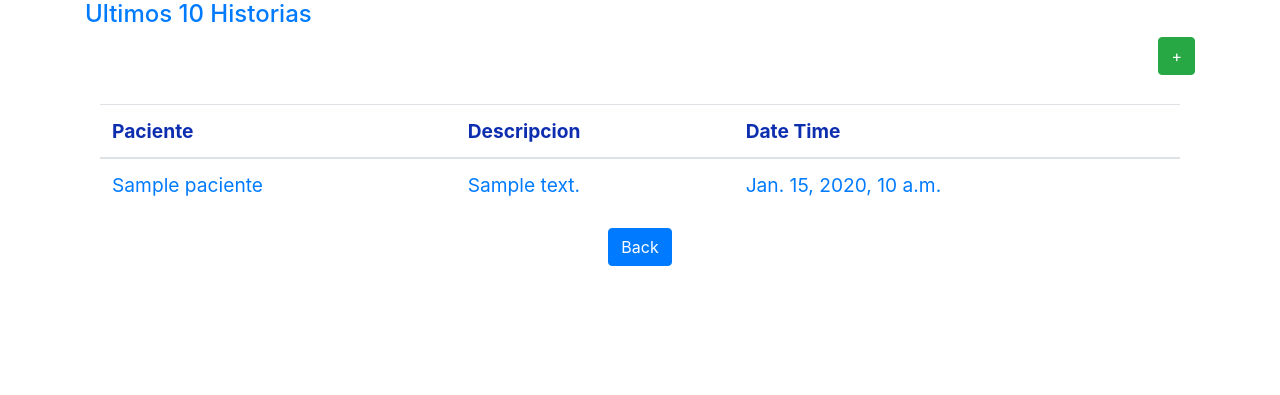
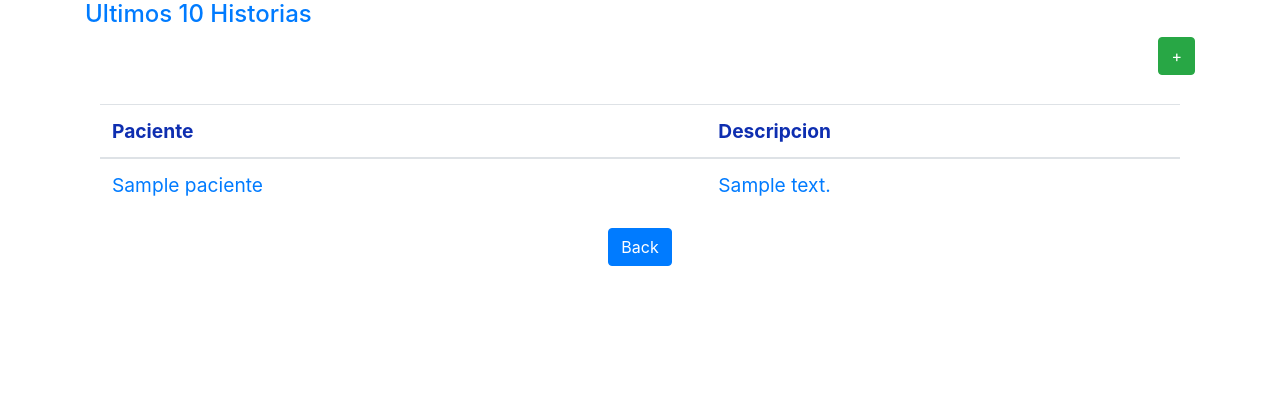
Before and after one commit to JuanCaGC/ISIS2503-Sprint4, a Django app: template historias/templates/Examen/historias.html in a window 1280 px wide. Shown: the part 111-506 px from the top of the page. Run offline with Django 3.2, Linux system fonts and the light colour scheme; tables that the repository leaves empty hold one stand-in row (values such as "Sample post"); the template is opened without the code that fills it: values that come from a table or form of the project are taken from there, most other values are stand-ins (such as "Sample title", 1, 10 or a date in 2020); some libraries are stand-ins or nearby versions.

Commit message:
Cambios esteticos

```diff
--- a/historias/templates/Examen/historias.html
+++ b/historias/templates/Examen/historias.html
@@ -27,7 +27,6 @@
                         <tr style="color:#0E2EB0">
                             <th font color="red">Paciente</th>
                             <th>Descripcion</th>
-                            <th>Date Time</th>
                         </tr>
                         </thead>
                         <tbody>
@@ -36,7 +35,6 @@
                         <tr>
                             <td>{{ historia.paciente.name }}</td>
                             <td>{{ historia.descripcion }}</td>
-                            <td>{{ hidtoria.dateTime }}</td>
                         </tr>
                         {% endfor %}
 
--- a/pacientes/templates/Pacientes/asr.html
+++ b/pacientes/templates/Pacientes/asr.html
@@ -26,13 +26,12 @@
                         <em>Enfermedades</em>
                         {% for historia in paciente.historia_set.all %}
                             <li>{{ historia.descripcion }}</li>
-                            <br>
+
                         {% endfor %}
-
+                        <br>
                         <em>Medicamentos</em>
                         {% for historia in paciente.historia_set.all %}
                             <li> {{historia.medicamentos}}<li>
-                            <br>
                         {% endfor %}
                         <br>
 
```
